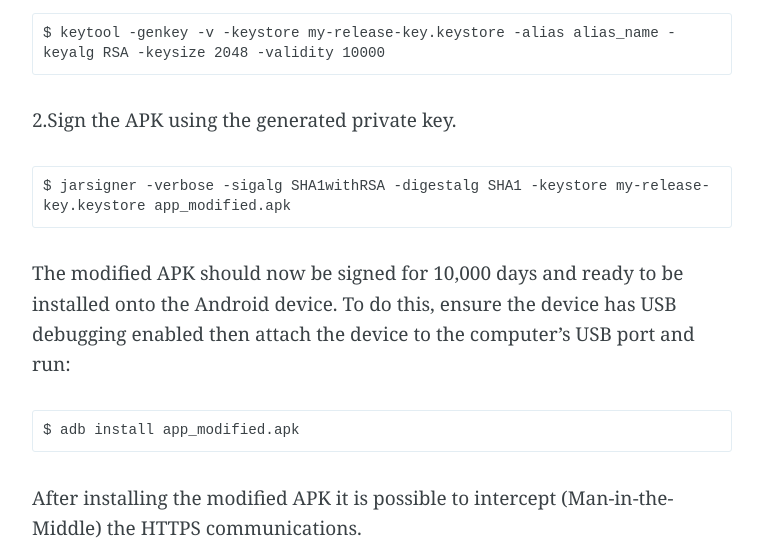
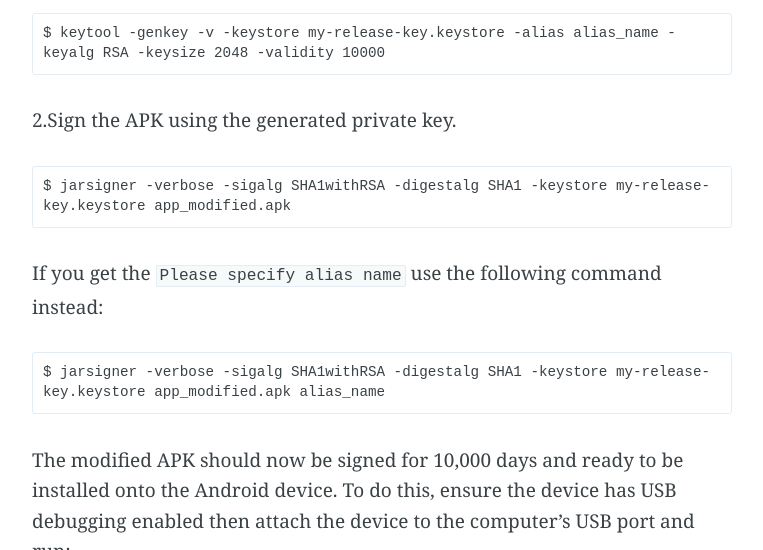
Before and after one commit to ethicalhack3r/ethicalhack3r.github.io, a Jekyll site: the page built from _posts/2015-11-10-mobile-security-certificate-pining.markdown, in a window 1280 px wide and 900 px high, scrolled down 4500 px, cut to the strip 0-550 px from the top of the window. Shown: the whole strip, without its empty margins (258-1021 px from the left). Built offline with Jekyll 4.4.1, drawn with Linux system fonts in a browser that asks for light colours; Markdown is read by kramdown in place of the engine named in the settings.

Commit message:
Add jarsigner error

````diff
--- a/_posts/2015-11-10-mobile-security-certificate-pining.markdown
+++ b/_posts/2015-11-10-mobile-security-certificate-pining.markdown
@@ -88,6 +88,10 @@ Before the modified APK can be installed onto a device it needs to be cryptograp
 
     $ jarsigner -verbose -sigalg SHA1withRSA -digestalg SHA1 -keystore my-release-key.keystore app_modified.apk
 
+If you get the ```Please specify alias name``` use the following command instead:
+
+    $ jarsigner -verbose -sigalg SHA1withRSA -digestalg SHA1 -keystore my-release-key.keystore app_modified.apk alias_name
+
 The modified APK should now be signed for 10,000 days and ready to be installed onto the Android device. To do this, ensure the device has USB debugging enabled then attach the device to the computer’s USB port and run:
 
     $ adb install app_modified.apk
````
Also changed, not shown: 3 other files.
